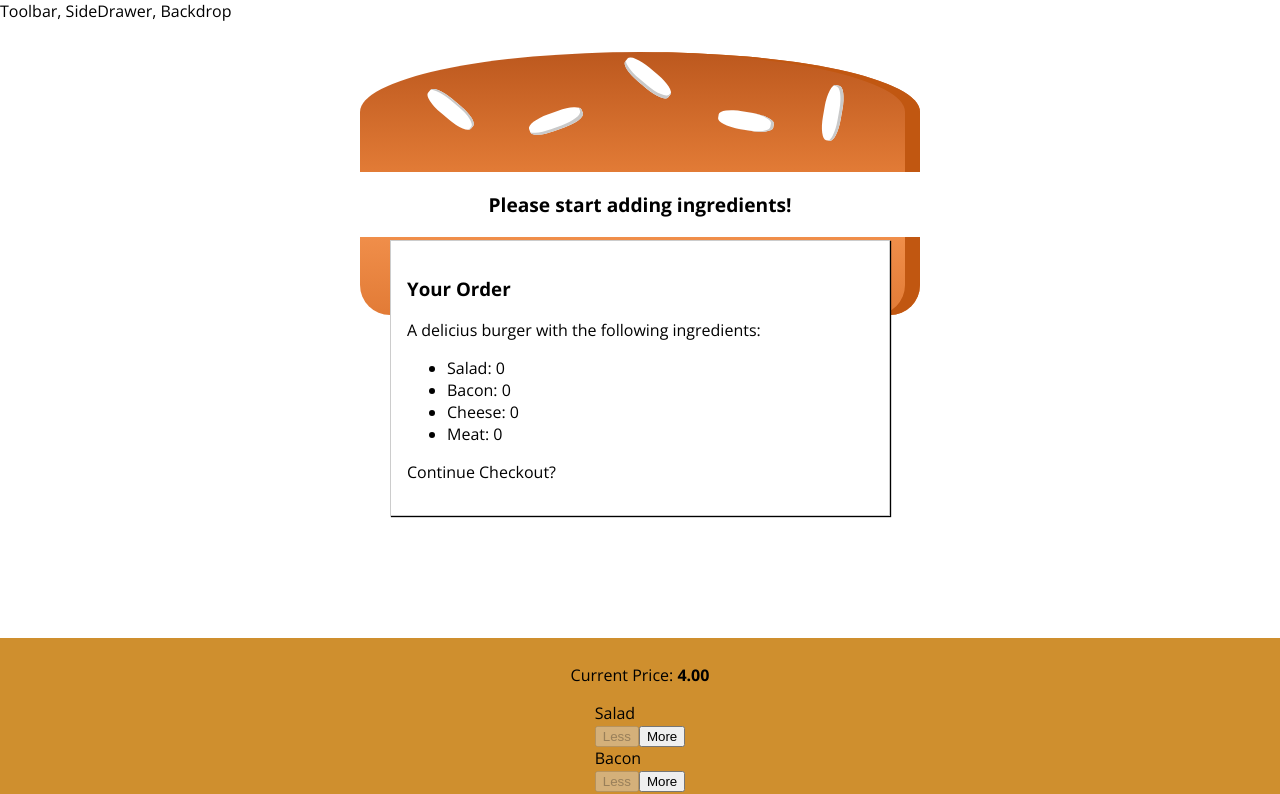
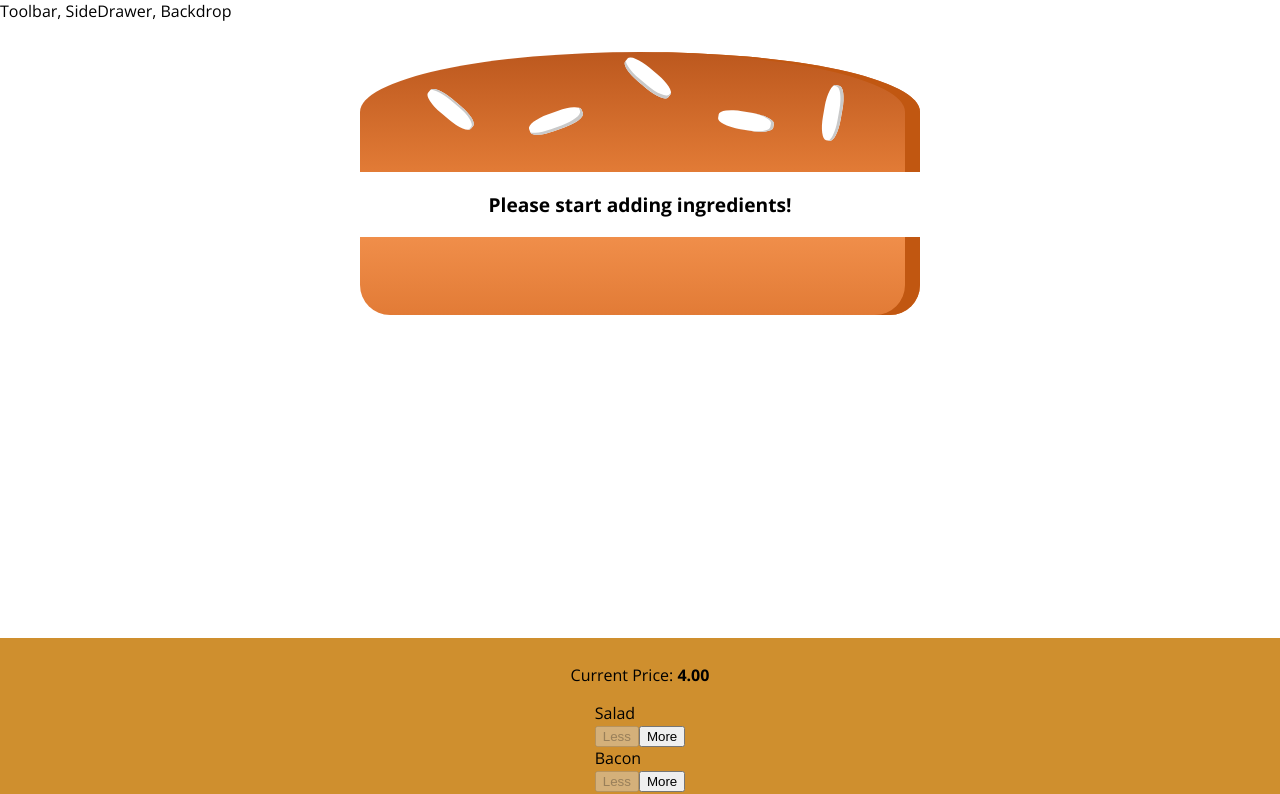
Before and after one commit to GabriFili850/burger-builder, a React app: page / in a window 1280 px wide. Shown: the top 794 px of the page. Built offline with nearby package versions, Linux system fonts and the light colour scheme.

Commit message:
showing and hiding the modal

```diff
--- a/src/components/Burger/BuildControls/BuildControls.js
+++ b/src/components/Burger/BuildControls/BuildControls.js
@@ -23,7 +23,8 @@
         ))}
         <button
             className={classes.OrderButton}
-            disabled={!props.purchasable}>ORDER NOW</button>
+            disabled={!props.purchasable}
+            onClick={props.ordered}>ORDER NOW</button>
     </div>
 );
 
--- a/src/components/Burger/OrderSummary/OrderSummary.js
+++ b/src/components/Burger/OrderSummary/OrderSummary.js
@@ -5,7 +5,7 @@
     const ingredientSummary = Object.keys(props.ingredients)
         .map(igKey => {
             return (
-                <li>
+                <li key={igKey}>
                     <span style={{textTransform: 'capitalize'}}>{igKey}</span>: {props.ingredients[igKey]}
                 </li>
             )
--- a/src/components/UI/Modal/Modal.js
+++ b/src/components/UI/Modal/Modal.js
@@ -2,7 +2,12 @@
 import classes from './Modal.css'
 
 const modal = (props) => (
-    <div className={classes.Modal}>
+    <div
+        className={classes.Modal}
+        style={{
+            transform: props.show ? 'translateY(0)' : 'translateY(-100vh)',
+            opacity: props.show ? '1': '0'
+        }}>
         {props.children}
     </div>
 );
--- a/src/containers/BurgerBuilder/BurgerBuilder.js
+++ b/src/containers/BurgerBuilder/BurgerBuilder.js
@@ -26,7 +26,8 @@
             meat: 0
         },
         totalPrice: 4,
-        purchasable: false
+        purchasable: false,
+        purchasing: false,
     }
 
     updatePurchaseState (ingredients) {
@@ -52,6 +53,10 @@
         const newPrice = oldPrice + priceAddition;
         this.setState( { totalPrice: newPrice, ingredients: updatedIngredients } );
         this.updatePurchaseState(updatedIngredients);
+    }
+
+    purchaseHandler = () => {
+        this.setState({purchasing: true});
     }
 
     removeIngredientHandler = ( type ) => {
@@ -81,7 +86,7 @@
         // {salad: true, meat: false, ...}
         return (
             <Aux>
-                <Modal>
+                <Modal show={this.state.purchasing}>
                     <OrderSummary ingredients={this.state.ingredients} />
                 </Modal>
                 <Burger ingredients={this.state.ingredients} />
@@ -90,6 +95,7 @@
                     ingredientRemoved={this.removeIngredientHandler}
                     disabled={disabledInfo}
                     purchasable={this.state.purchasable}
+                    ordered={this.purchaseHandler}
                     price={this.state.totalPrice} />
             </Aux>
         );
```
